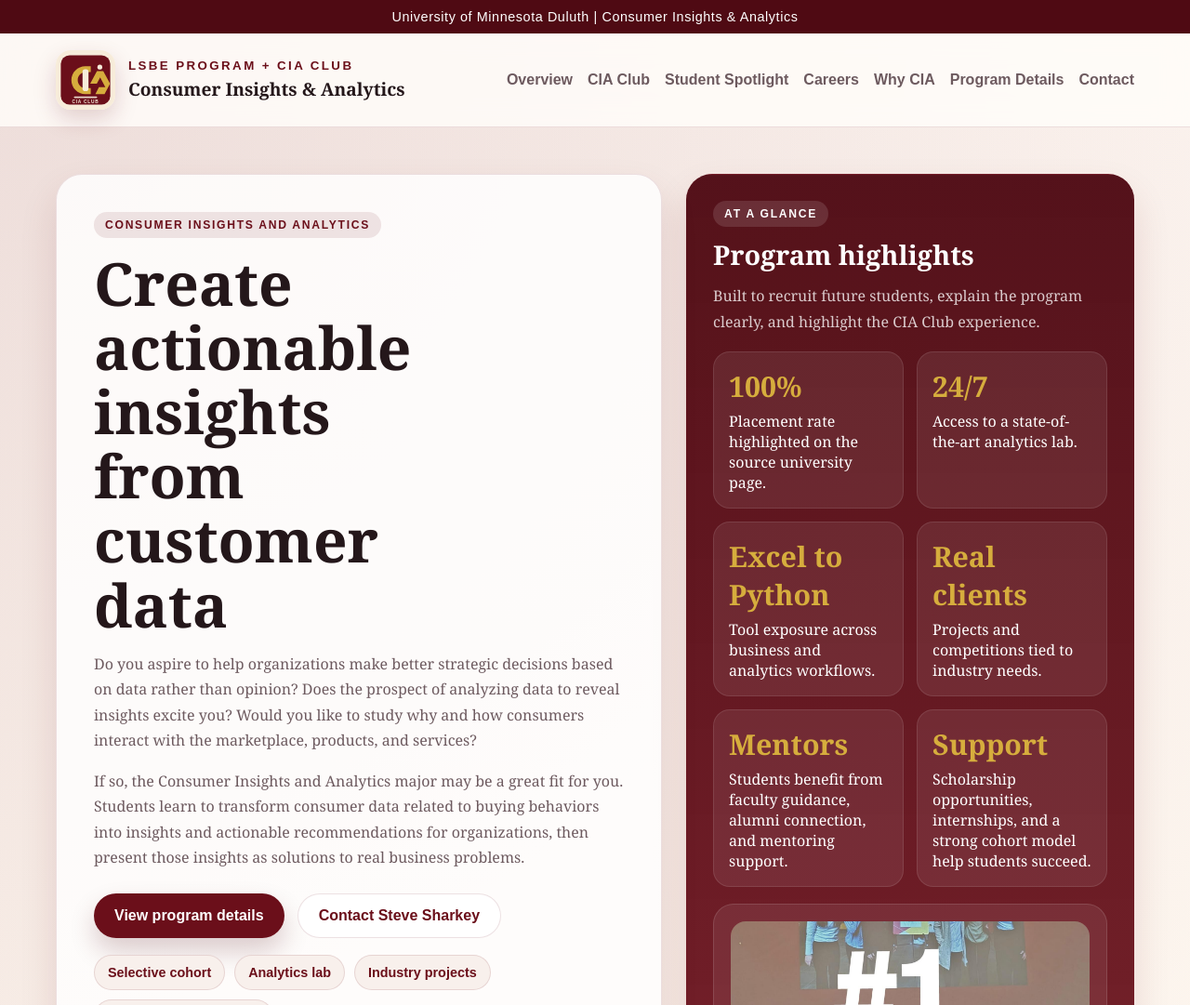
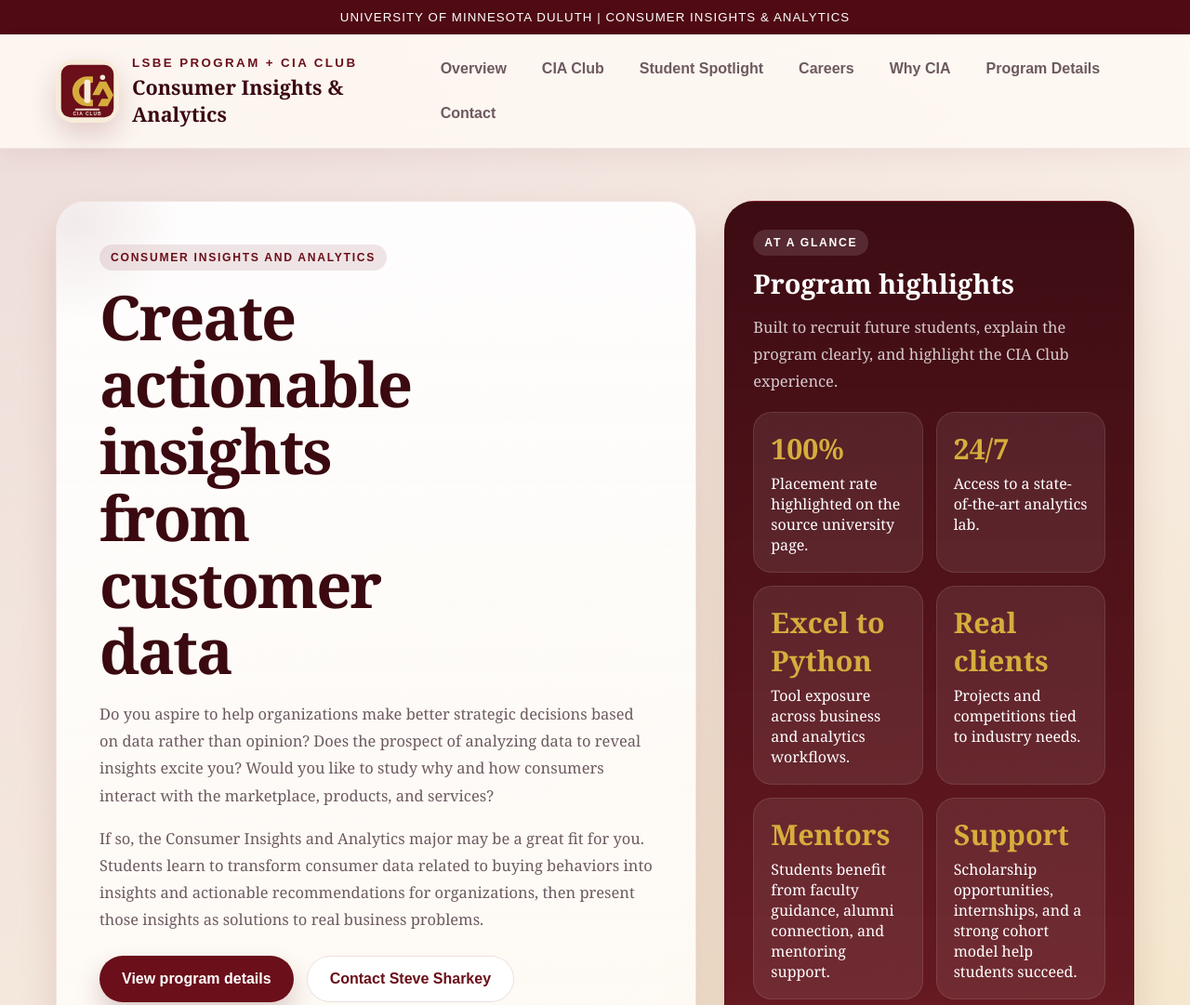
Before and after one commit to house426/umd-cia-team3, a plain HTML site: page index.html in a window 1280 px wide. Shown: the top 1081 px of the page at 93% size. Drawn offline with Linux system fonts and the light colour scheme.

Commit message:
Enhance styles and layout in index.html

```diff
--- a/index.html
+++ b/index.html
@@ -8,6 +8,7 @@
     :root {
         --maroon: #6b0f1a;
         --maroon-deep: #4f0a13;
+        --maroon-ink: #3b0910;
         --gold: #d6ad3d;
         --gold-soft: #f3e1a6;
         --mist: #f8f0ec;
@@ -29,7 +30,8 @@
         color: var(--ink);
         background:
             radial-gradient(circle at top left, rgba(107, 15, 26, 0.12), transparent 30%),
-            linear-gradient(180deg, #fff9f4 0%, #f7ecda 100%);
+            radial-gradient(circle at 85% 20%, rgba(214, 173, 61, 0.18), transparent 24%),
+            linear-gradient(180deg, #fff9f4 0%, #f8eedc 46%, #f4e4cf 100%);
     }
 
     a {
@@ -49,10 +51,11 @@
         background: var(--maroon-deep);
         color: white;
         text-align: center;
-        padding: 10px 16px;
+        padding: 11px 16px;
         font-family: Arial, Helvetica, sans-serif;
-        font-size: 0.9rem;
-        letter-spacing: 0.04em;
+        font-size: 0.83rem;
+        letter-spacing: 0.08em;
+        text-transform: uppercase;
     }
 
     header {
@@ -60,8 +63,9 @@
         top: 0;
         z-index: 20;
         backdrop-filter: blur(14px);
-        background: rgba(255, 253, 250, 0.84);
-        border-bottom: 1px solid var(--line);
+        background: rgba(255, 251, 245, 0.82);
+        border-bottom: 1px solid rgba(107, 15, 26, 0.08);
+        box-shadow: 0 10px 24px rgba(107, 15, 26, 0.05);
     }
 
     .nav-row {
@@ -80,11 +84,11 @@
     }
 
     .brand img {
-        width: 64px;
-        height: 64px;
+        width: 68px;
+        height: 68px;
         flex: 0 0 auto;
-        border-radius: 16px;
-        box-shadow: 0 10px 24px rgba(107, 15, 26, 0.18);
+        border-radius: 20px;
+        box-shadow: 0 14px 30px rgba(107, 15, 26, 0.18);
     }
 
     .brand-copy {
@@ -102,13 +106,14 @@
     }
 
     .brand strong {
-        font-size: 1.2rem;
+        font-size: 1.35rem;
+        color: var(--maroon-ink);
     }
 
     nav {
         display: flex;
         flex-wrap: wrap;
-        gap: 16px;
+        gap: 10px;
         font-family: Arial, Helvetica, sans-serif;
     }
 
@@ -116,33 +121,36 @@
         text-decoration: none;
         color: var(--muted);
         font-weight: 700;
-        transition: color 0.2s ease, transform 0.2s ease;
+        transition: color 0.2s ease, transform 0.2s ease, background 0.2s ease;
+        padding: 10px 14px;
+        border-radius: 999px;
     }
 
     nav a:hover {
         color: var(--maroon);
         transform: translateY(-1px);
+        background: rgba(107, 15, 26, 0.08);
     }
 
     .hero {
-        padding: 50px 0 24px;
+        padding: 56px 0 28px;
     }
 
     .hero-grid {
         display: grid;
-        grid-template-columns: 1.15fr 0.85fr;
-        gap: 26px;
+        grid-template-columns: 1.22fr 0.78fr;
+        gap: 30px;
     }
 
     .panel {
-        background: var(--card);
-        border: 1px solid var(--line);
-        border-radius: 28px;
+        background: linear-gradient(180deg, rgba(255, 255, 255, 0.93), rgba(255, 251, 245, 0.86));
+        border: 1px solid rgba(107, 15, 26, 0.09);
+        border-radius: 32px;
         box-shadow: var(--shadow);
     }
 
     .hero-copy {
-        padding: 40px;
+        padding: 46px;
         position: relative;
         overflow: hidden;
     }
@@ -156,6 +164,17 @@
         height: 220px;
         border-radius: 50%;
         background: radial-gradient(circle, rgba(214, 173, 61, 0.22), rgba(214, 173, 61, 0) 70%);
+    }
+
+    .hero-copy::before {
+        content: "";
+        position: absolute;
+        left: -90px;
+        top: -90px;
+        width: 220px;
+        height: 220px;
+        border-radius: 50%;
+        background: radial-gradient(circle, rgba(107, 15, 26, 0.08), rgba(107, 15, 26, 0) 72%);
     }
 
     .eyebrow {
@@ -178,8 +197,10 @@
     }
 
     h1 {
-        font-size: clamp(2.7rem, 5vw, 4.8rem);
-        max-width: 10ch;
+        font-size: clamp(3rem, 5.2vw, 5.2rem);
+        max-width: 9.5ch;
+        letter-spacing: -0.03em;
+        color: var(--maroon-ink);
     }
 
     h2 {
@@ -187,8 +208,9 @@
     }
 
     p {
-        line-height: 1.72;
+        line-height: 1.78;
         color: var(--muted);
+        font-size: 1.03rem;
     }
 
     .hero-actions {
@@ -202,7 +224,7 @@
         display: inline-flex;
         align-items: center;
         justify-content: center;
-        padding: 14px 22px;
+        padding: 15px 24px;
         border-radius: 999px;
         text-decoration: none;
         font-family: Arial, Helvetica, sans-serif;
@@ -222,14 +244,14 @@
 
     .button-secondary {
         border: 1px solid var(--line);
-        background: white;
+        background: rgba(255, 255, 255, 0.94);
         color: var(--maroon);
     }
 
     .hero-side {
-        padding: 28px;
+        padding: 30px;
         background:
-            linear-gradient(180deg, rgba(79, 10, 19, 0.97), rgba(107, 15, 26, 0.92));
+            linear-gradient(180deg, rgba(59, 9, 16, 0.99), rgba(107, 15, 26, 0.93));
         color: white;
     }
 
@@ -240,7 +262,7 @@
     .hero-visual {
         margin-top: 18px;
         padding: 18px;
-        border-radius: 22px;
+        border-radius: 24px;
         background: rgba(255, 255, 255, 0.08);
         border: 1px solid rgba(255, 255, 255, 0.12);
     }
@@ -248,9 +270,9 @@
     .hero-visual img {
         width: 100%;
         display: block;
-        border-radius: 16px;
+        border-radius: 18px;
         object-fit: cover;
-        max-height: 250px;
+        max-height: 270px;
     }
 
     .metrics {
@@ -261,8 +283,8 @@
     }
 
     .metric {
-        padding: 16px;
-        border-radius: 18px;
+        padding: 18px;
+        border-radius: 20px;
         background: rgba(255, 255, 255, 0.08);
         border: 1px solid rgba(255, 255, 255, 0.1);
     }
@@ -275,16 +297,16 @@
     }
 
     .section {
-        margin-top: 24px;
-        padding: 32px;
+        margin-top: 28px;
+        padding: 36px;
     }
 
     .section-head {
         display: flex;
         justify-content: space-between;
         align-items: end;
-        gap: 20px;
-        margin-bottom: 24px;
+        gap: 22px;
+        margin-bottom: 28px;
     }
 
     .grid-3,
@@ -302,16 +324,17 @@
     }
 
     .card {
-        padding: 24px;
-        border-radius: 22px;
-        background: rgba(255, 255, 255, 0.7);
+        padding: 26px;
+        border-radius: 24px;
+        background: linear-gradient(180deg, rgba(255, 255, 255, 0.92), rgba(252, 247, 241, 0.88));
         border: 1px solid var(--line);
         transition: transform 0.2s ease, box-shadow 0.2s ease, border-color 0.2s ease;
     }
 
     .card h3 {
         margin-bottom: 12px;
-        font-size: 1.3rem;
+        font-size: 1.36rem;
+        color: var(--maroon-ink);
     }
 
     .card:hover {
@@ -330,13 +353,20 @@
     .tag {
         padding: 10px 14px;
         border-radius: 999px;
-        background: var(--mist);
+        background: rgba(255, 247, 235, 0.96);
         border: 1px solid rgba(107, 15, 26, 0.12);
         color: var(--maroon);
         font-family: Arial, Helvetica, sans-serif;
         font-size: 0.9rem;
         font-weight: 700;
         text-decoration: none;
+        transition: transform 0.2s ease, box-shadow 0.2s ease, background 0.2s ease;
+    }
+
+    .tag:hover {
+        transform: translateY(-2px);
+        box-shadow: 0 12px 22px rgba(107, 15, 26, 0.08);
+        background: white;
     }
 
     .split-callout {
@@ -348,8 +378,8 @@
 
     .quote-band {
         margin-top: 24px;
-        padding: 30px 32px;
-        border-radius: 28px;
+        padding: 34px 36px;
+        border-radius: 32px;
         background:
             linear-gradient(135deg, rgba(79, 10, 19, 0.97), rgba(107, 15, 26, 0.92)),
             var(--maroon);
@@ -371,10 +401,11 @@
     }
 
     footer {
-        padding: 28px 0 54px;
+        padding: 36px 0 58px;
         color: var(--muted);
         font-family: Arial, Helvetica, sans-serif;
         font-size: 0.92rem;
+        text-align: center;
     }
 
     @media (max-width: 900px) {
```
